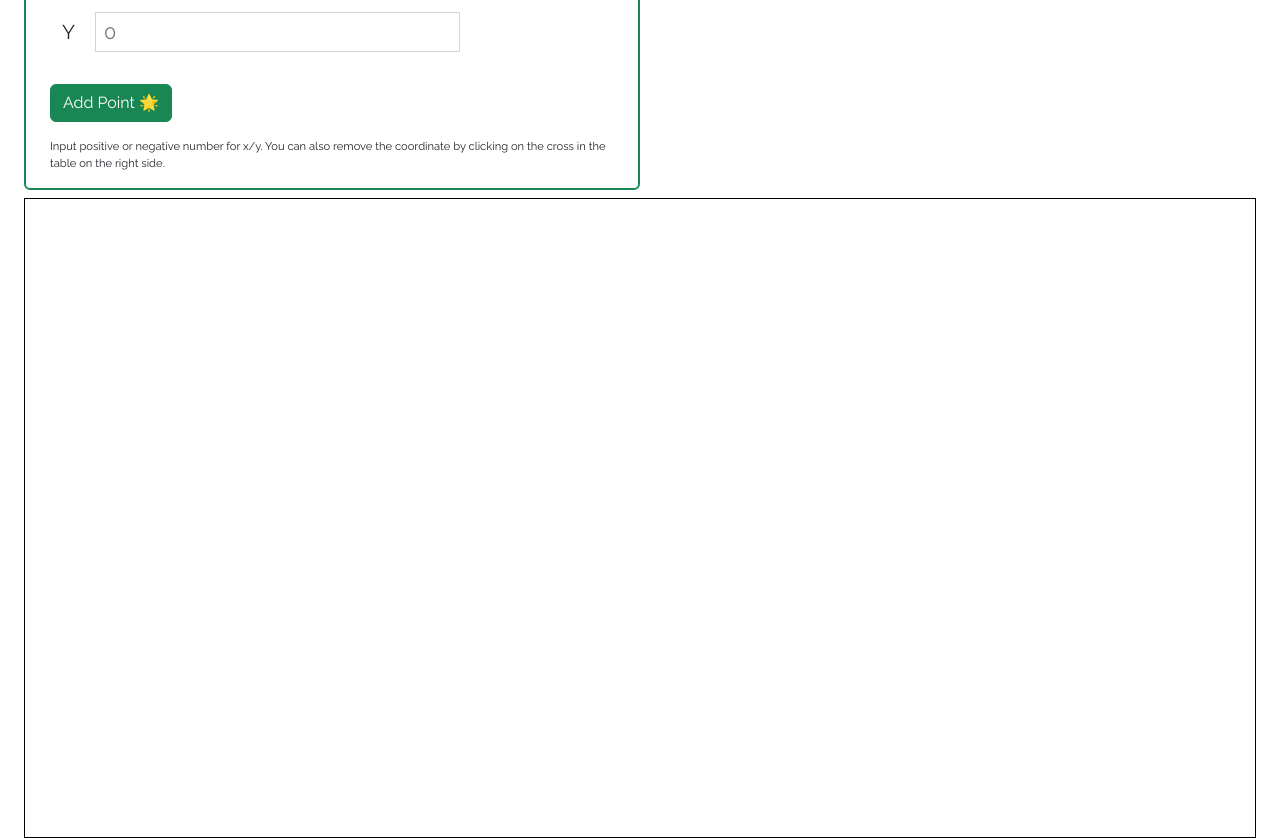
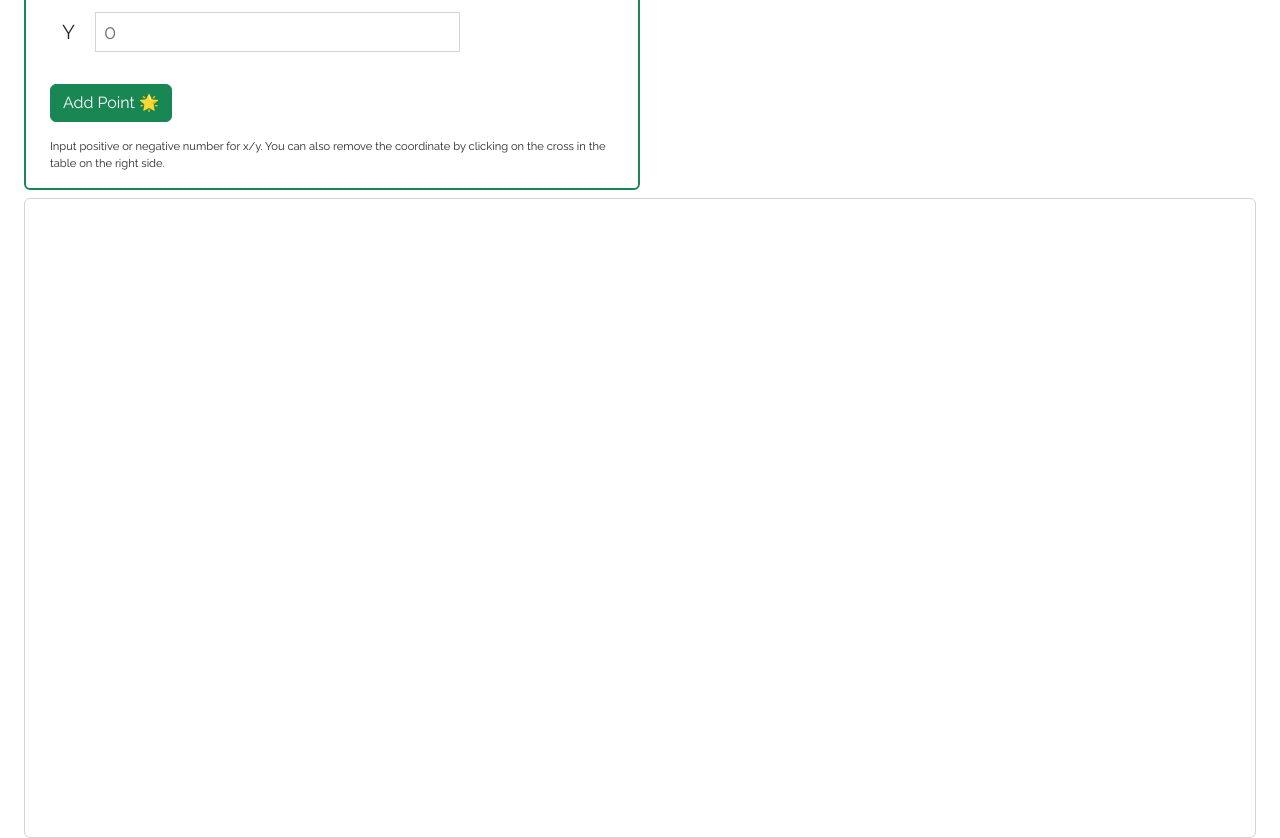
Before and after one commit to ameerhamza3463/ConvexHullSimulator, a Django app: page /algorithm/gram_scan/ in a window 1280 px wide. Shown: the part 284-1122 px from the top of the page. Run offline with Django 4.2, Linux system fonts and the light colour scheme.

Commit message:
nothing special.

```diff
--- a/CHS_App/static/CHS_App/main.css
+++ b/CHS_App/static/CHS_App/main.css
@@ -61,5 +61,6 @@ input {
 
 .algo-div {
     height: 40rem;
-    border: 1px solid black;
+    border-radius: 6px;
+    border: 1px solid lightgray;
 }
```
